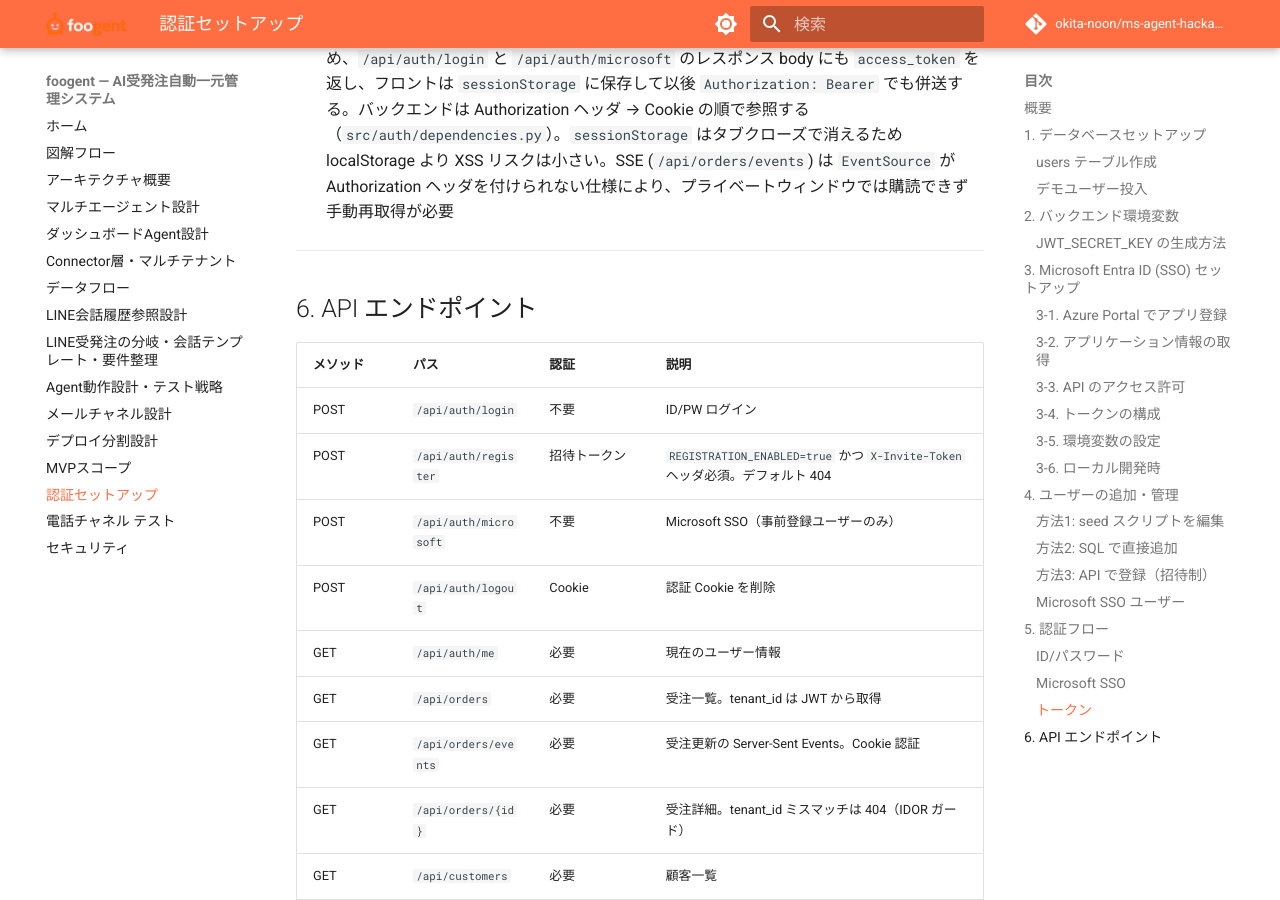
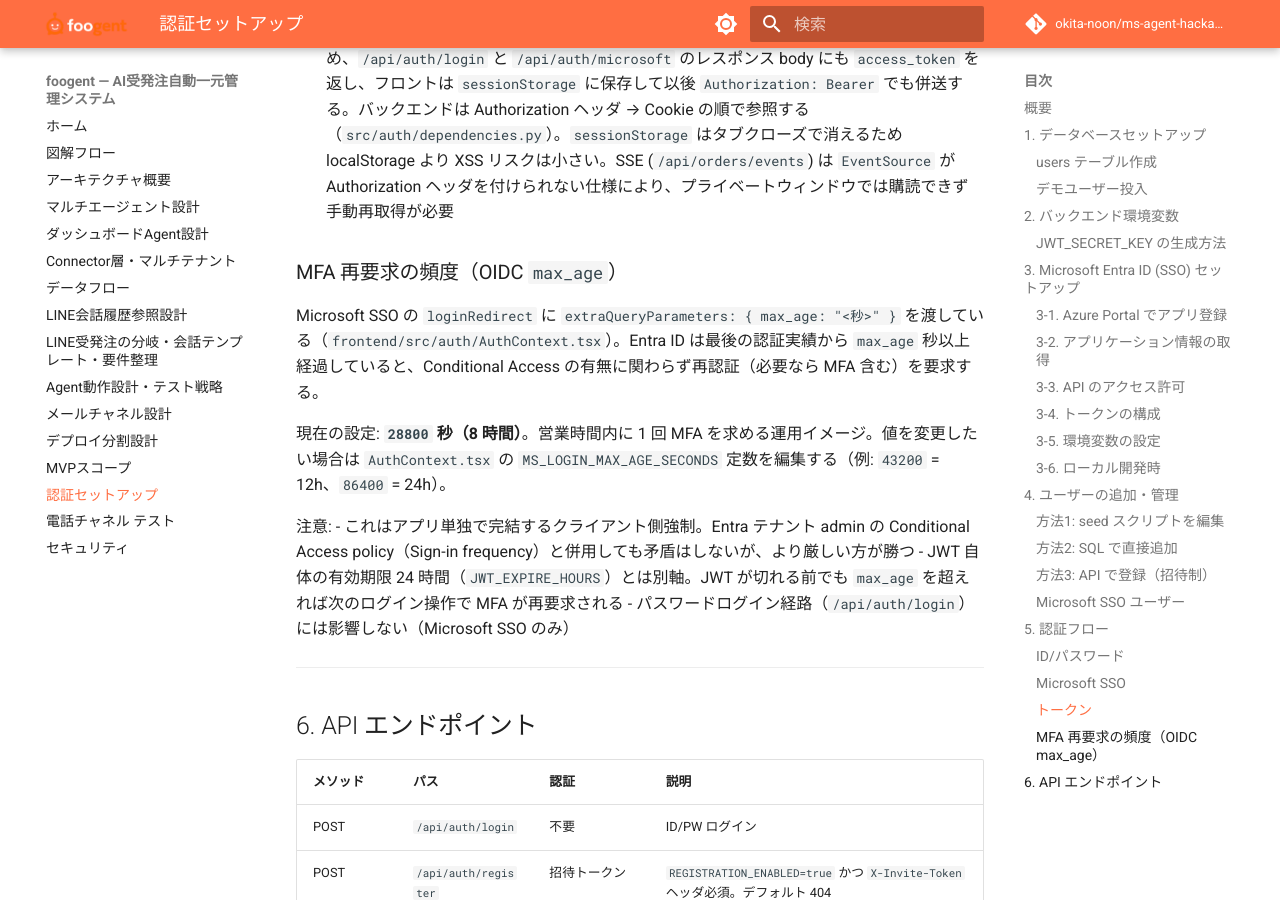
Before and after one commit to okita-noon/ms-agent-hackathon, an MkDocs documentation site: the page built from docs/auth-setup.md, in a window 1280 px wide and 900 px high, scrolled down 5824 px. Built offline with MkDocs 1.6.1 and Material for MkDocs 9.7.7, drawn with Linux system fonts in a browser that asks for light colours; comment, search, counter and statistics services are not loaded.

Commit message:
feat(auth): Microsoft SSO に max_age=28800 を付与し8時間ごとに再認証を強制
Entra の SSO セッションは既定で長期間（数十日〜）持つため、`loginRedirect`
に何も指定しないと前回 MFA から数日経っても認証画面すら出ずにサイレント
通過していた。実運用で1週間以上 MFA が要求されない状態だったため修正。

OIDC `max_age` クレームを extraQueryParameters 経由で渡し、Entra に
「最後の認証から 28800 秒（8時間）以上経っていれば再認証（必要なら MFA 含む）
を要求する」よう指示する。アプリ単独で完結し、Entra テナント admin の
Conditional Access 設定変更は不要。

- frontend/src/auth/AuthContext.tsx: MS_LOGIN_MAX_AGE_SECONDS 定数を追加し
  loginRedirect の extraQueryParameters に渡す
- docs/auth-setup.md, STATUS.md: 仕様と変更方法を明記

パスワードログイン経路には影響しない（Microsoft SSO のみ）。

Co-Authored-By: Claude Opus 4.7 <noreply@anthropic.com>

```diff
--- a/docs/auth-setup.md
+++ b/docs/auth-setup.md
@@ -237,6 +237,17 @@ curl -X POST https://<BASE_URL>/api/auth/register \
 - Cookie 認証での状態変更リクエストは `Origin` を `FRONTEND_ORIGINS` と照合して CSRF リスクを抑える
 - **プライベートウィンドウ向けフォールバック**: フロントと API が別 eTLD+1（例: `*.web.core.windows.net` ⇄ `*.azurecontainerapps.io`）の場合、プライベートウィンドウでは Cookie がクロスサイト Cookie として既定でブロックされる。これを救うため、`/api/auth/login` と `/api/auth/microsoft` のレスポンス body にも `access_token` を返し、フロントは `sessionStorage` に保存して以後 `Authorization: Bearer` でも併送する。バックエンドは Authorization ヘッダ → Cookie の順で参照する（`src/auth/dependencies.py`）。`sessionStorage` はタブクローズで消えるため localStorage より XSS リスクは小さい。SSE (`/api/orders/events`) は `EventSource` が Authorization ヘッダを付けられない仕様により、プライベートウィンドウでは購読できず手動再取得が必要
 
+### MFA 再要求の頻度（OIDC `max_age`）
+
+Microsoft SSO の `loginRedirect` に `extraQueryParameters: { max_age: "<秒>" }` を渡している（`frontend/src/auth/AuthContext.tsx`）。Entra ID は最後の認証実績から `max_age` 秒以上経過していると、Conditional Access の有無に関わらず再認証（必要なら MFA 含む）を要求する。
+
+現在の設定: **`28800` 秒（8 時間）**。営業時間内に 1 回 MFA を求める運用イメージ。値を変更したい場合は `AuthContext.tsx` の `MS_LOGIN_MAX_AGE_SECONDS` 定数を編集する（例: `43200` = 12h、`86400` = 24h）。
+
+注意:
+- これはアプリ単独で完結するクライアント側強制。Entra テナント admin の Conditional Access policy（Sign-in frequency）と併用しても矛盾はしないが、より厳しい方が勝つ
+- JWT 自体の有効期限 24 時間（`JWT_EXPIRE_HOURS`）とは別軸。JWT が切れる前でも `max_age` を超えれば次のログイン操作で MFA が再要求される
+- パスワードログイン経路（`/api/auth/login`）には影響しない（Microsoft SSO のみ）
+
 ---
 
 ## 6. API エンドポイント
```
Also changed, not shown: STATUS.md (+1 -0 lines), 1 other file.
